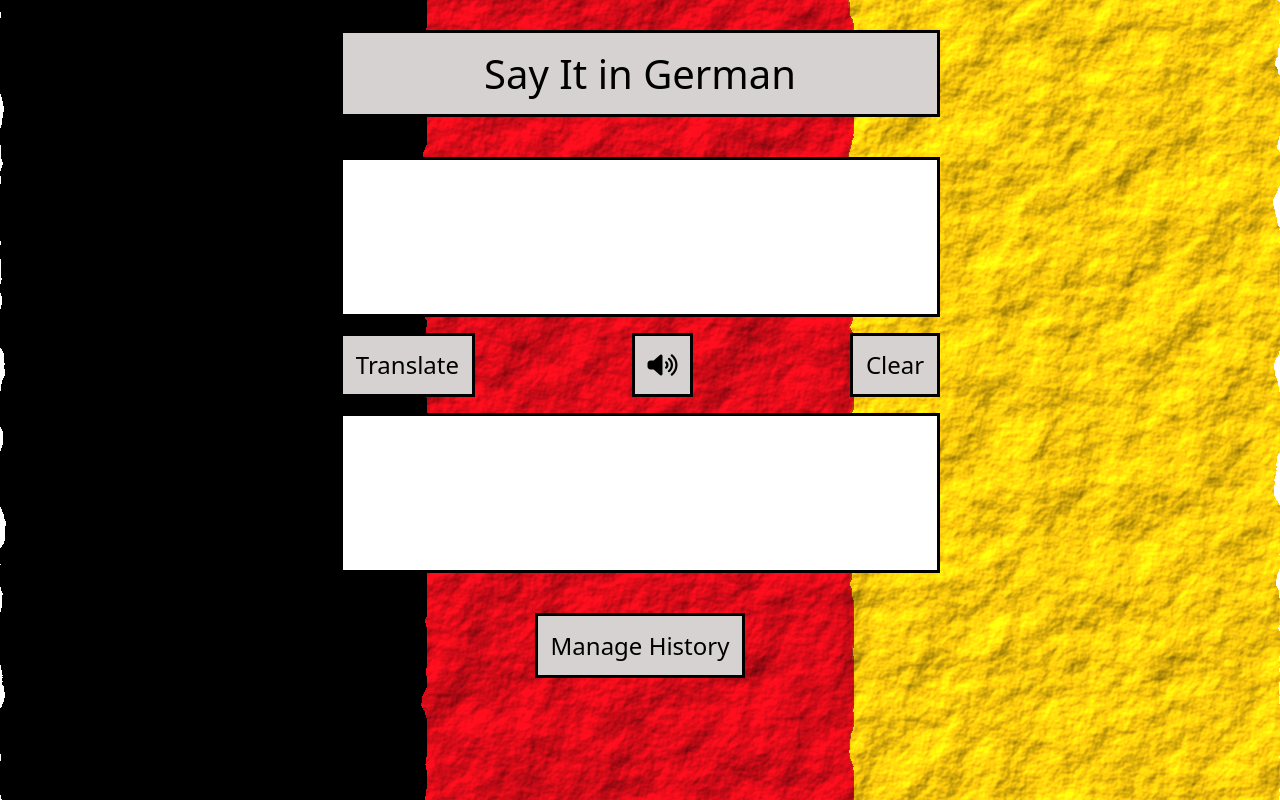
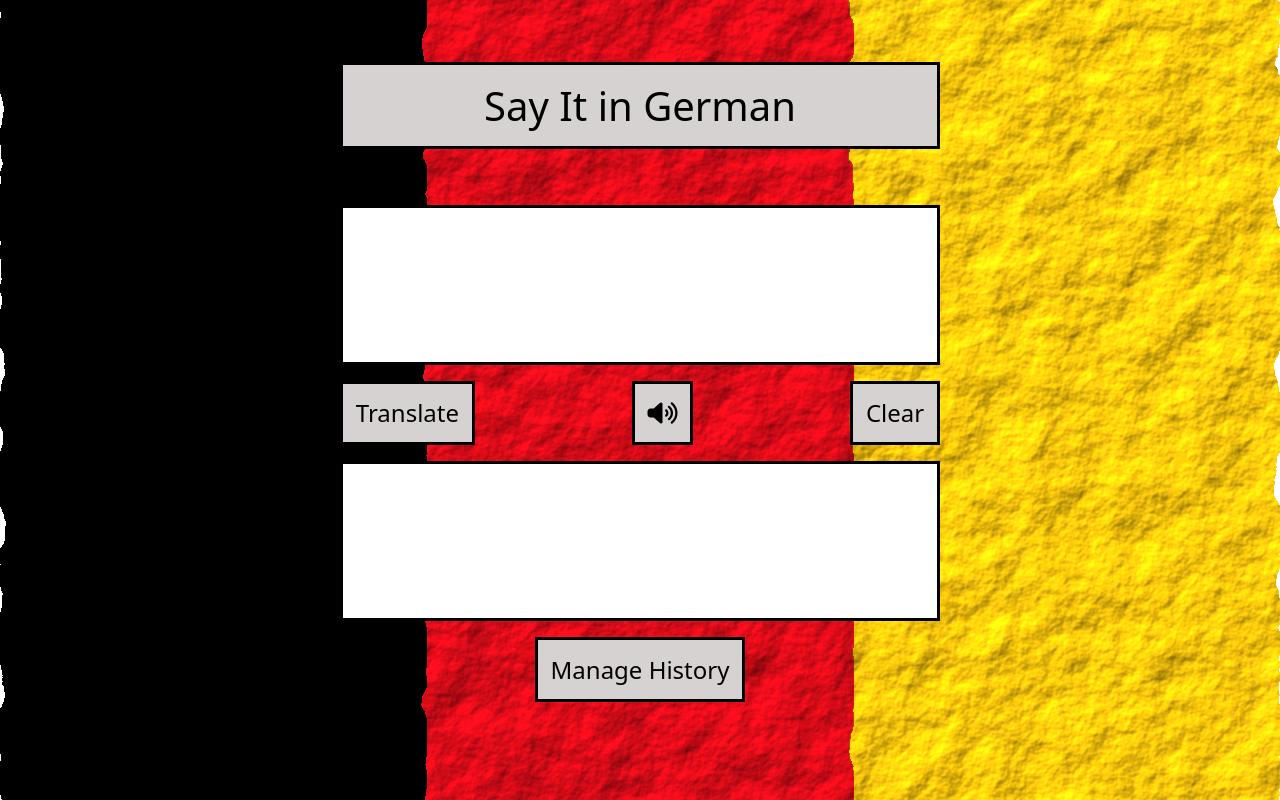
Before and after one commit to shantdashjian/say-it-in-german-ui, a React (Vite) app: page / in a window 1280 px wide. Built offline with nearby package versions, Linux system fonts and the light colour scheme; no server answers; the HTML template or start-up script is replaced by a standard one; a web font is replaced by a local one.

Commit message:
Improve UI layout

```diff
--- a/src/index.css
+++ b/src/index.css
@@ -31,7 +31,8 @@ body {
 }
 
 .main-container {
-  gap: 2.5rem;
+  margin-top: 2rem;
+  gap: 3.5rem;
 }
 
 .container {
@@ -65,7 +66,6 @@ textarea {
 }
 
 .buttom-buttons {
-  margin-top: 1.5rem;
   display: flex;
   justify-content: center;
 }
```
